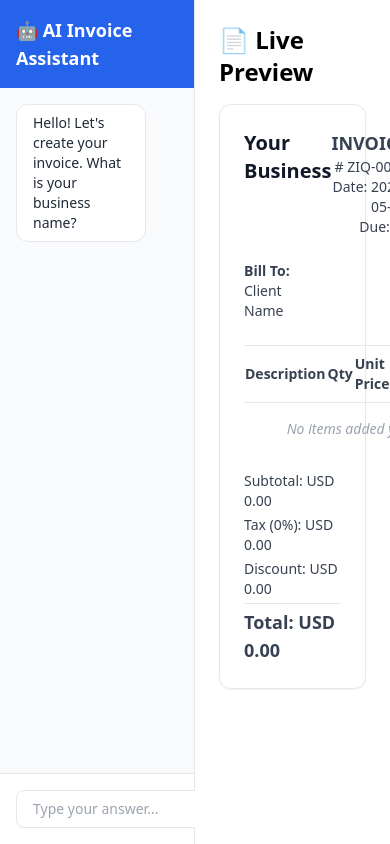
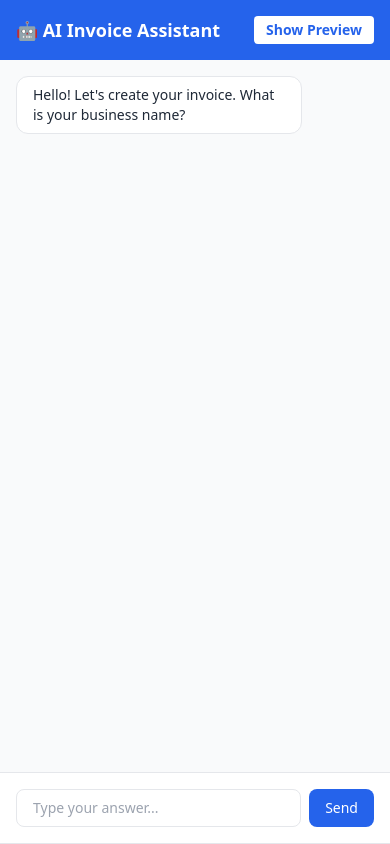
Before and after one commit to zuniqcomputers-crypto/zuniq-ai-invoices, a Next.js app: page /new in a window 390 px wide. Built offline with nearby package versions, Linux system fonts and the light colour scheme.

Commit message:
mobile-friendly with preview toggle

```diff
--- a/src/app/new/page.tsx
+++ b/src/app/new/page.tsx
@@ -12,6 +12,7 @@ export default function NewInvoice() {
   });
 
   const [messages, setMessages] = useState([{ sender: "ai", text: "Hello! Let's create your invoice. What is your business name?" }]);
+  const [showPreview, setShowPreview] = useState(false); // mobile toggle
 
   const handleSend = async (msg: string) => {
     setMessages([...messages, { sender: "user", text: msg }]);
@@ -45,16 +46,31 @@ export default function NewInvoice() {
   const isComplete = !!invoiceData.business_name && !!invoiceData.client_name && invoiceData.items.length > 0;
 
   return (
-    <div className="flex h-screen">
-      <div className="w-1/2 border-r flex flex-col">
-        <div className="p-4 bg-blue-600 text-white font-bold text-lg">🤖 AI Invoice Assistant</div>
+    <div className="flex flex-col md:flex-row h-screen">
+      {/* Chat Section – always visible */}
+      <div className="w-full md:w-1/2 border-b md:border-b-0 md:border-r flex flex-col h-full">
+        <div className="p-4 bg-blue-600 text-white font-bold text-lg flex justify-between items-center">
+          <span>🤖 AI Invoice Assistant</span>
+          {/* Preview toggle button (visible only on mobile) */}
+          <button
+            className="md:hidden text-sm bg-white text-blue-600 px-3 py-1 rounded"
+            onClick={() => setShowPreview(!showPreview)}
+          >
+            {showPreview ? "Hide Preview" : "Show Preview"}
+          </button>
+        </div>
         <ChatWindow messages={messages} onSend={handleSend} onFinalize={handleFinalize} isComplete={isComplete} />
       </div>
-      <div className="w-1/2 p-6 overflow-auto bg-white">
+
+      {/* Preview Section – hidden on mobile unless toggled */}
+      <div className={`w-full md:w-1/2 p-4 md:p-6 overflow-auto bg-white ${showPreview ? 'block' : 'hidden'} md:block`}>
         <h2 className="text-2xl font-bold mb-4">📄 Live Preview</h2>
         <InvoicePreview data={invoiceData} />
         {isComplete && (
-          <button onClick={handleFinalize} className="mt-6 bg-green-600 hover:bg-green-700 text-white px-6 py-2 rounded-lg">
+          <button
+            onClick={handleFinalize}
+            className="mt-6 w-full md:w-auto bg-green-600 hover:bg-green-700 text-white px-6 py-2 rounded-lg"
+          >
             Save & Finalize Invoice
           </button>
         )}
```
